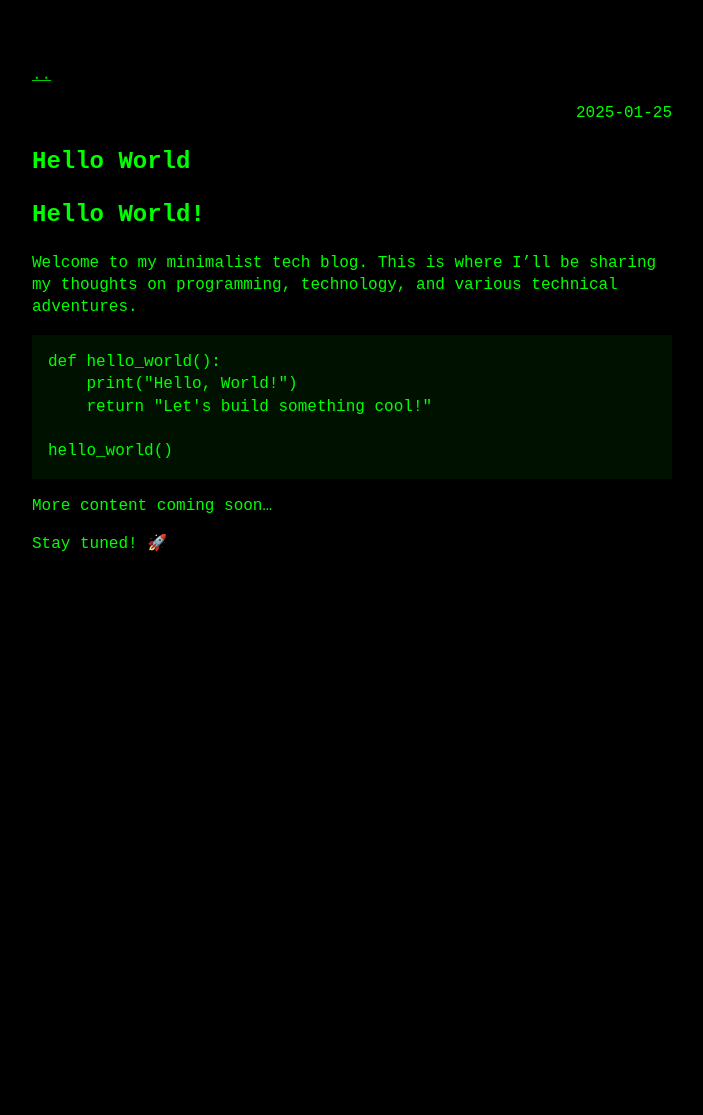
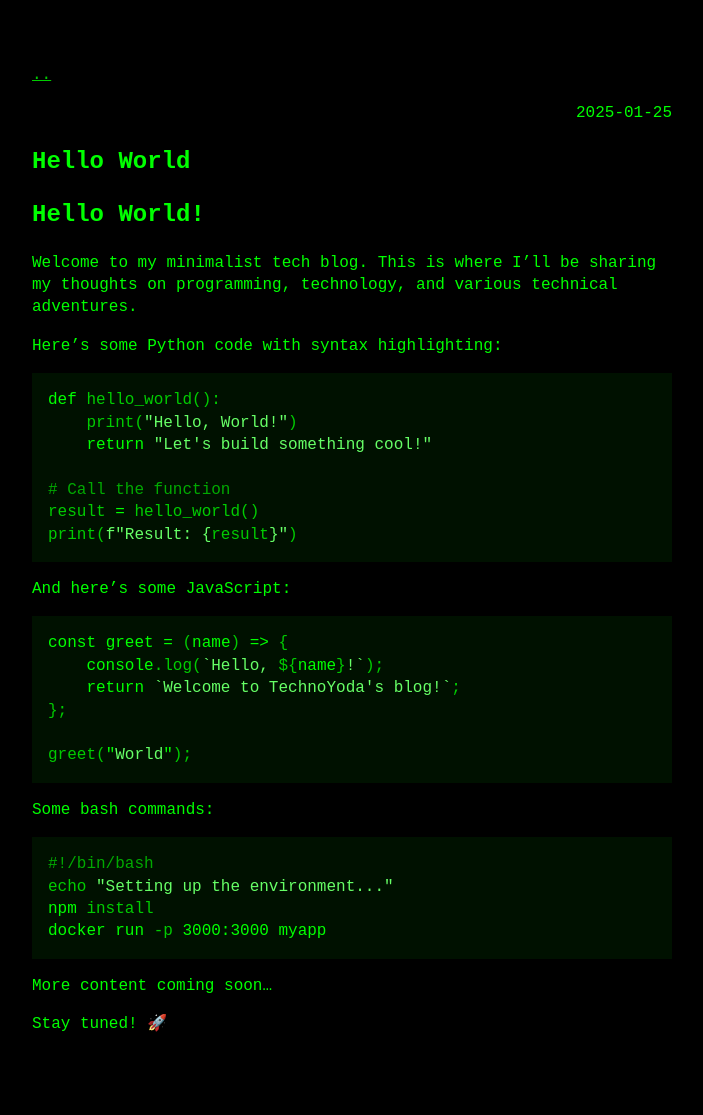
Before and after one commit to technoyoda/technoyoda.github.io, a Jekyll site: the page built from _posts/2025-01-25-hello-world.md, in a window 1280 px wide. Shown: the whole page, without its empty margins (288-991 px from the left). Built offline with Jekyll 4.4.1, drawn with Linux system fonts in a browser that asks for light colours; before the commit the page ends 900 px from its top, so only the background shows below that.

Commit message:
moar tweeks

````diff
--- a/_config.yml
+++ b/_config.yml
@@ -28,6 +28,14 @@ plugins:
   - jekyll-seo-tag
   - jektex
 
+# Syntax highlighting
+highlighter: rouge
+markdown: kramdown
+kramdown:
+  syntax_highlighter: rouge
+  syntax_highlighter_opts:
+    css_class: 'highlight'
+
 jektex:
   cache_dir: ".jektex-cache"
   ignore: ["*.xml"]
--- a/_posts/2025-01-25-hello-world.md
+++ b/_posts/2025-01-25-hello-world.md
@@ -9,12 +9,36 @@ categories: blog
 
 Welcome to my minimalist tech blog. This is where I'll be sharing my thoughts on programming, technology, and various technical adventures.
 
+Here's some Python code with syntax highlighting:
+
 ```python
 def hello_world():
     print("Hello, World!")
     return "Let's build something cool!"
 
-hello_world()
+# Call the function
+result = hello_world()
+print(f"Result: {result}")
+```
+
+And here's some JavaScript:
+
+```javascript
+const greet = (name) => {
+    console.log(`Hello, ${name}!`);
+    return `Welcome to TechnoYoda's blog!`;
+};
+
+greet("World");
+```
+
+Some bash commands:
+
+```bash
+#!/bin/bash
+echo "Setting up the environment..."
+npm install
+docker run -p 3000:3000 myapp
 ```
 
 More content coming soon...
--- a/assets/css/main.scss
+++ b/assets/css/main.scss
@@ -3,52 +3,90 @@
 
 @import "no-style-please";
 
-// Custom computer green theme
+// Complete override for computer green theme
 html, body {
   background: #000000 !important;
-  color: #00ff00 !important; // Computer green
+  color: #00ff00 !important;
 }
 
 body {
-  color: #00ff00; // Computer green text
+  color: #00ff00 !important;
+  background: #000000 !important;
 }
 
-// Override the dark theme invert filter
+// Completely disable the dark theme invert behavior
 body[a="dark"] {
-  filter: none; // Remove the invert filter
-  background: #000000;
-  color: #00ff00;
+  filter: none !important;
+  background: #000000 !important;
+  color: #00ff00 !important;
 
   img {
-    filter: none;
-    &.ioda { filter: none; }
+    filter: none !important;
+    &.ioda { filter: none !important; }
   }
-  .emoji { filter: none; }
-  iframe { filter: none; }
+  .emoji { filter: none !important; }
+  iframe { filter: none !important; }
+}
+
+// Also override auto mode
+@media (prefers-color-scheme: dark) {
+  body[a="auto"] {
+    filter: none !important;
+    background: #000000 !important;
+    color: #00ff00 !important;
+
+    img {
+      filter: none !important;
+      &.ioda { filter: none !important; }
+    }
+    .emoji { filter: none !important; }
+    iframe { filter: none !important; }
+  }
+}
+
+// Override light mode too for consistency
+body[a="light"] {
+  background: #000000 !important;
+  color: #00ff00 !important;
 }
 
 // Links in green
 a {
-  color: #00cc00; // Slightly darker green for links
+  color: #00cc00 !important;
 
   &:visited {
-    color: #009900; // Even darker green for visited links
+    color: #009900 !important;
   }
 
   &:hover {
-    color: #00ff00; // Bright green on hover
+    color: #00ff00 !important;
   }
 }
 
-// Code blocks
+// Code blocks with syntax highlighting
 code {
-  color: #00ff00;
-  background: #001100; // Very dark green background
+  color: #00ff00 !important;
+  background: #001100 !important;
 }
 
-div.highlighter-rouge code {
-  color: #00ff00;
-  background: #001100;
+div.highlighter-rouge code,
+div.highlight code,
+.highlight code {
+  color: #00ff00 !important;
+  background: #001100 !important;
+}
+
+// Syntax highlighting colors (Rouge/GitHub style adapted for green)
+.highlight {
+  background: #001100 !important;
+
+  .c, .cm, .cp, .c1, .cs { color: #00aa00 !important; } // Comments - darker green
+  .k, .kc, .kd, .kn, .kp, .kr, .kt { color: #00ff00 !important; } // Keywords - bright green
+  .n, .na, .nb, .nc, .no, .nd, .ni, .ne, .nf, .nl, .nn, .nt, .nv { color: #00cc00 !important; } // Names - medium green
+  .s, .sa, .sb, .sc, .sd, .s2, .se, .sh, .si, .sx, .sr, .s1, .ss { color: #66ff66 !important; } // Strings - light green
+  .m, .mf, .mh, .mi, .mo { color: #99ff99 !important; } // Numbers - very light green
+  .o, .ow { color: #00ff00 !important; } // Operators - bright green
+  .p { color: #00cc00 !important; } // Punctuation - medium green
 }
 
 // Tables and borders
````
